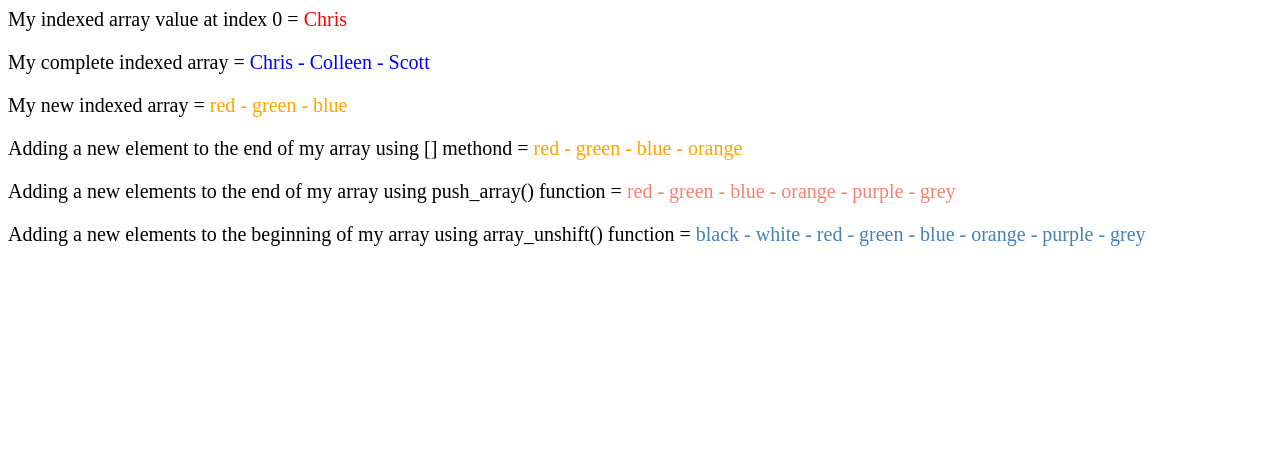
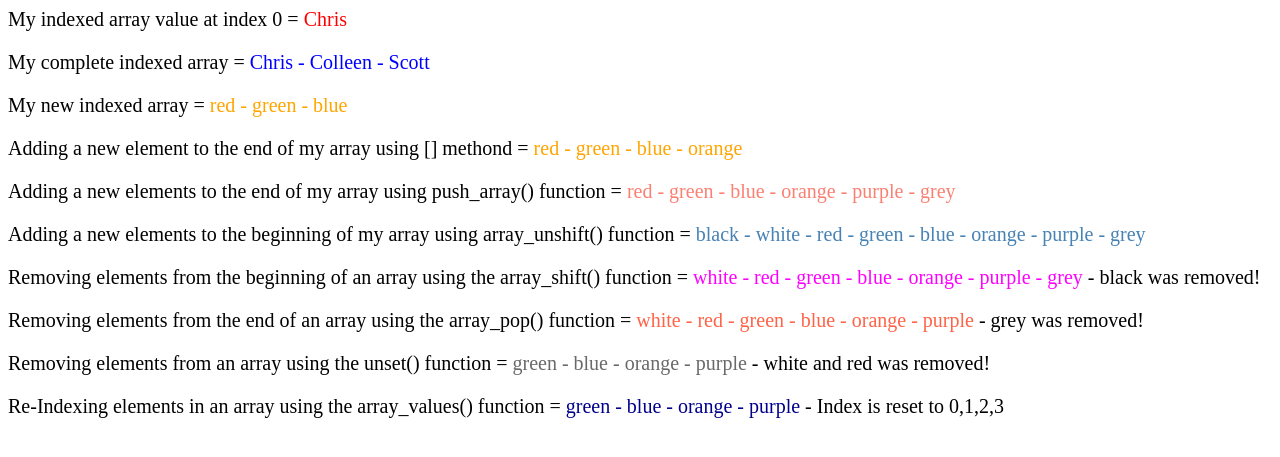
Before and after one commit to chrisdav6/Treehouse, a PHP site: page /04-arrays.php in a window 1280 px wide. Shown: the top 457 px of the page. Run offline with PHP 8.4, Linux system fonts and the light colour scheme.

Commit message:
Removing elements from arrays using array_shift(), array_pop() and unset()

```diff
--- a/php_arrays_conditionals/04-arrays.php
+++ b/php_arrays_conditionals/04-arrays.php
@@ -11,27 +11,57 @@ echo("<p style='font-size: 20px;'>My complete indexed array = <span style='color
 
 //02 Adding new elements to the end of an array using the [] method
 $myArray = ["red", "green", "blue"];
-$myString2 = implode(" - ", $myArray);
-echo("<p style='font-size: 20px;'>My new indexed array = <span style='color: orange; font-size: 20px;'>$myString2</span></p>");
+$myString = implode(" - ", $myArray);
+echo("<p style='font-size: 20px;'>My new indexed array = <span style='color: orange; font-size: 20px;'>$myString</span></p>");
 
 //Add new element to array
 $myArray[] = "orange";
-$myString2 = implode(" - ", $myArray);
-echo("<p style='font-size: 20px;'>Adding a new element to the end of my array using [] methond = <span style='color: orange; font-size: 20px;'>$myString2</span></p>");
+$myString = implode(" - ", $myArray);
+echo("<p style='font-size: 20px;'>Adding a new element to the end of my array using [] methond = <span style='color: orange; font-size: 20px;'>$myString</span></p>");
 
 
 //03 Adding new elements to the end of an array using the array_push() function
 //If array index was 1,3,5 array_push() will add 6. New array index will be 1,3,5,6
 array_push($myArray, "purple", "grey");
-$myString2 = implode(" - ", $myArray);
-echo("<p style='font-size: 20px;'>Adding a new elements to the end of my array using push_array() function = <span style='color: salmon; font-size: 20px;'>$myString2</span></p>");
+$myString = implode(" - ", $myArray);
+echo("<p style='font-size: 20px;'>Adding a new elements to the end of my array using push_array() function = <span style='color: salmon; font-size: 20px;'>$myString</span></p>");
 
 
 //04 Adding new elements to the beginning of an array using the array_unshift() function
-//If array index was 1,3,5 array_unshift() will reset the index. New array index will be 0,1,2,3
+//array_unshift() will reset the index. If array index was 1,3,5 the new array index will be 0,1,2,3
 array_unshift($myArray, "black", "white");
-$myString2 = implode(" - ", $myArray);
-echo("<p style='font-size: 20px;'>Adding a new elements to the beginning of my array using array_unshift() function = <span style='color: steelblue; font-size: 20px;'>$myString2</span></p>");
+$myString = implode(" - ", $myArray);
+echo("<p style='font-size: 20px;'>Adding a new elements to the beginning of my array using array_unshift() function = <span style='color: steelblue; font-size: 20px;'>$myString</span></p>");
+
+
+//05 Removing elements from the beginning of an array using the array_shift() function
+//array_shift() will return the shifted element which can be stored in a variable
+//array_shift() will reset the index.
+$myShift = array_shift($myArray);
+$myString = implode(" - ", $myArray);
+echo("<p style='font-size: 20px;'>Removing elements from the beginning of an array using the array_shift() function = <span style='color: magenta; font-size: 20px;'>$myString</span> - $myShift was removed!</p>");
+
+
+//06 Removing elements from the end of an array using the array_pop() function
+//array_pop() will return the popped element which can be stored in a variable
+//array_pop will reset the index.
+$myPop = array_pop($myArray);
+$myString = implode(" - ", $myArray);
+echo("<p style='font-size: 20px;'>Removing elements from the end of an array using the array_pop() function = <span style='color: tomato; font-size: 20px;'>$myString</span> - $myPop was removed!</p>");
+
+//07 Removing elements from an array using the unset() function
+//unset() will take multiple parameters
+//unset() will not alter index. If index was 0,1,2,3 and you removed the second element, the new index would be 0,2,3
+unset($myArray[0], $myArray[1]);
+$myString = implode(" - ", $myArray);
+echo("<p style='font-size: 20px;'>Removing elements from an array using the unset() function = <span style='color: dimgray; font-size: 20px;'>$myString</span> - white and red was removed!</p>");
+
+
+//08 Re-Indexing elements in an array using the array_values() function
+//array_values() will reset index. If index was 0,5,8,10 the new index would be 0,1,2,3
+array_values($myArray);
+$myString = implode(" - ", $myArray);
+echo("<p style='font-size: 20px;'>Re-Indexing elements in an array using the array_values() function = <span style='color: darkblue; font-size: 20px;'>$myString</span> - Index is reset to 0,1,2,3</p>");
 
 
 ?>
```
